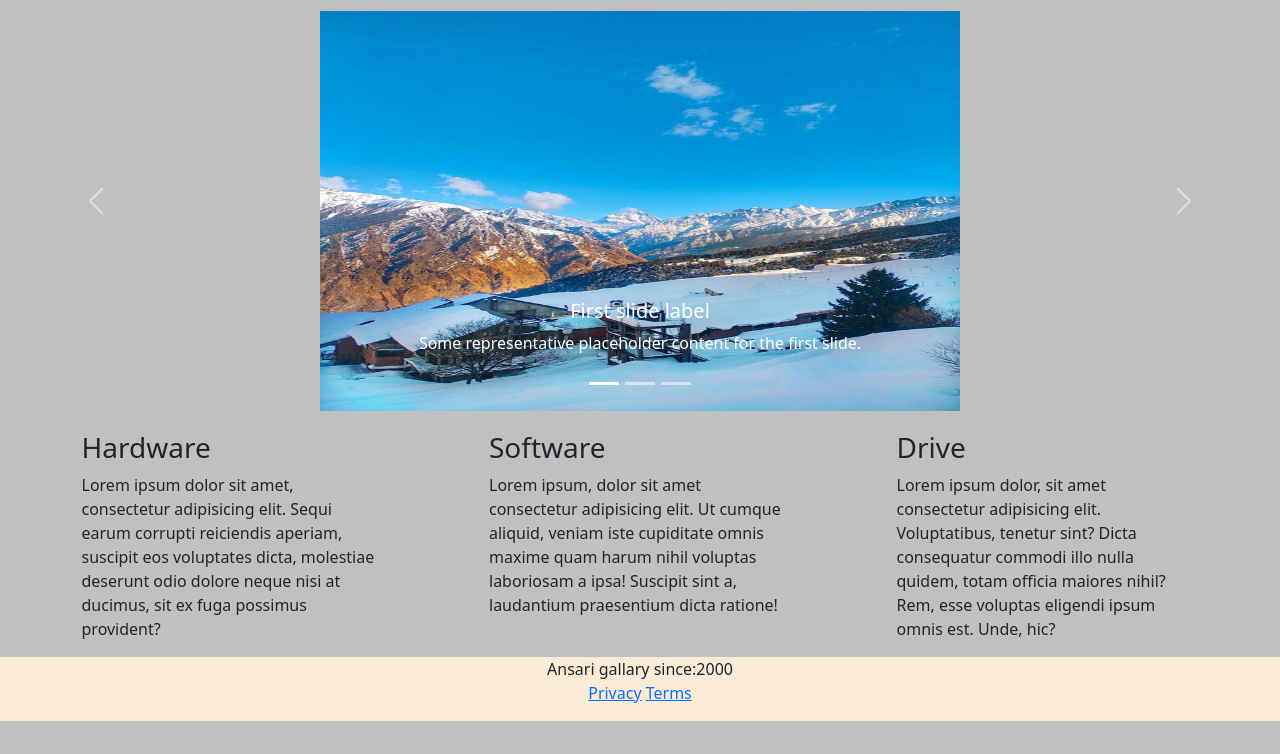
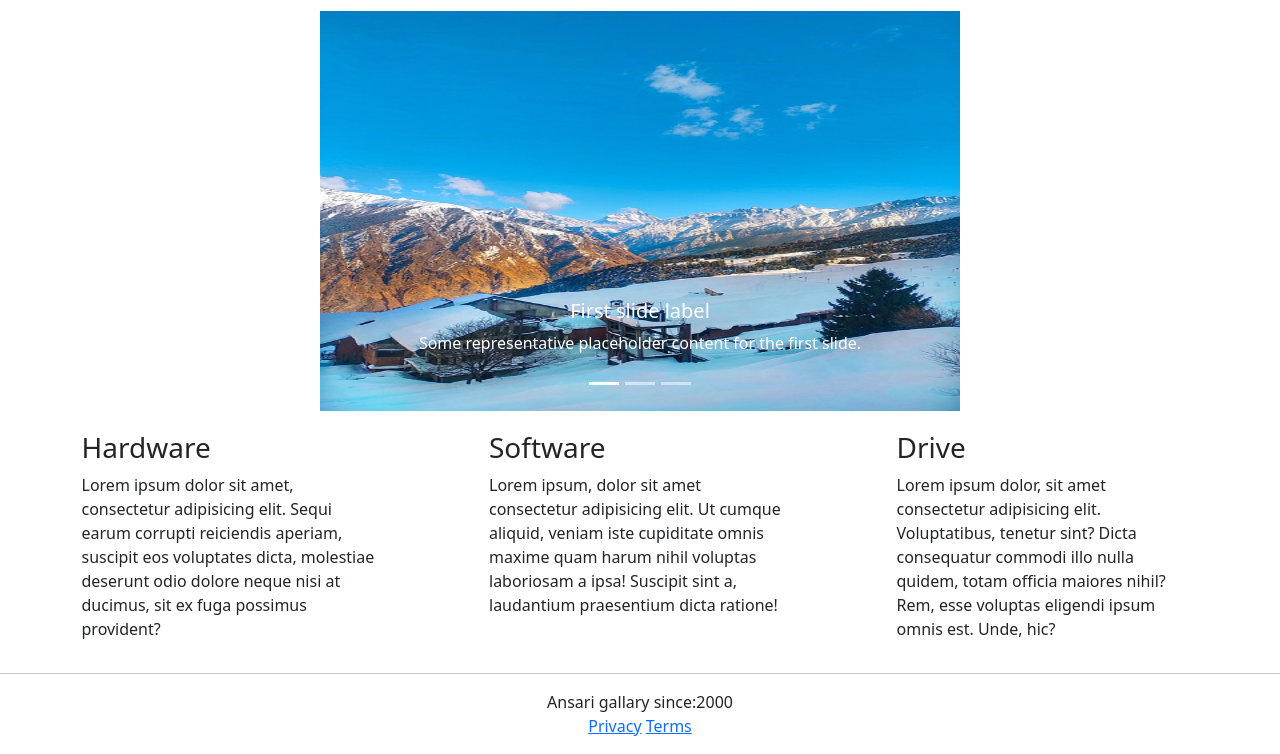
Before and after one commit to abdulbasitabdulbaqui/simple-bootstrap-login-ui, a plain HTML site: page index.html in a window 1280 px wide. Shown: the part 67-821 px from the top of the page. Before the commit the page ends 800 px from the top, so only its background shows below. Drawn offline with nearby package versions, Linux system fonts and the light colour scheme.

Commit message:
improve ui

```diff
--- a/index.html
+++ b/index.html
@@ -6,8 +6,6 @@
     <meta name="viewport" content="width=device-width, initial-scale=1.0">
     <link href="https://cdn.jsdelivr.net/npm/bootstrap@5.3.7/dist/css/bootstrap.min.css" rel="stylesheet"
         integrity="sha384-LN+7fdVzj6u52u30Kp6M/trliBMCMKTyK833zpbD+pXdCLuTusPj697FH4R/5mcr" crossorigin="anonymous">
-        <link rel="stylesheet" href="style2.css">
-
     <title>simple login and home page UI</title>
 </head>
 
@@ -15,7 +13,7 @@
     <div class="container" >
         <div class="row">
             <div class="col-12">
-                <nav class="navbar navbar-expand-lg bg-body-tertiary" style="margin-top: 2px;">
+                <nav class="navbar navbar-expand-lg" style="margin-top: 2px;">
                     <div class="container-fluid" >
                         <img src="/img/bootlogo.jpg" alt="" style="height: 30px;">
                         <button class="navbar-toggler" type="button" data-bs-toggle="collapse"
@@ -105,8 +103,10 @@
             <p>Lorem ipsum dolor, sit amet consectetur adipisicing elit. Voluptatibus, tenetur sint? Dicta consequatur commodi illo nulla quidem, totam officia maiores nihil? Rem, esse voluptas eligendi ipsum omnis est. Unde, hic?</p>
         </div>
     </div>
-    <div class="row" style="background-color: antiquewhite;">
+
+    <div class="row">
      <div class="col-med-12">
+      <hr>
 <p style="text-align: center;">Ansari gallary since:2000 <br>
     <a  href="#">Privacy</a>
 <a  href="#">Terms</a>
--- a/style2.css
+++ /dev/null
@@ -1,3 +0,0 @@
-body{
-    background-color: silver;
-}
```
